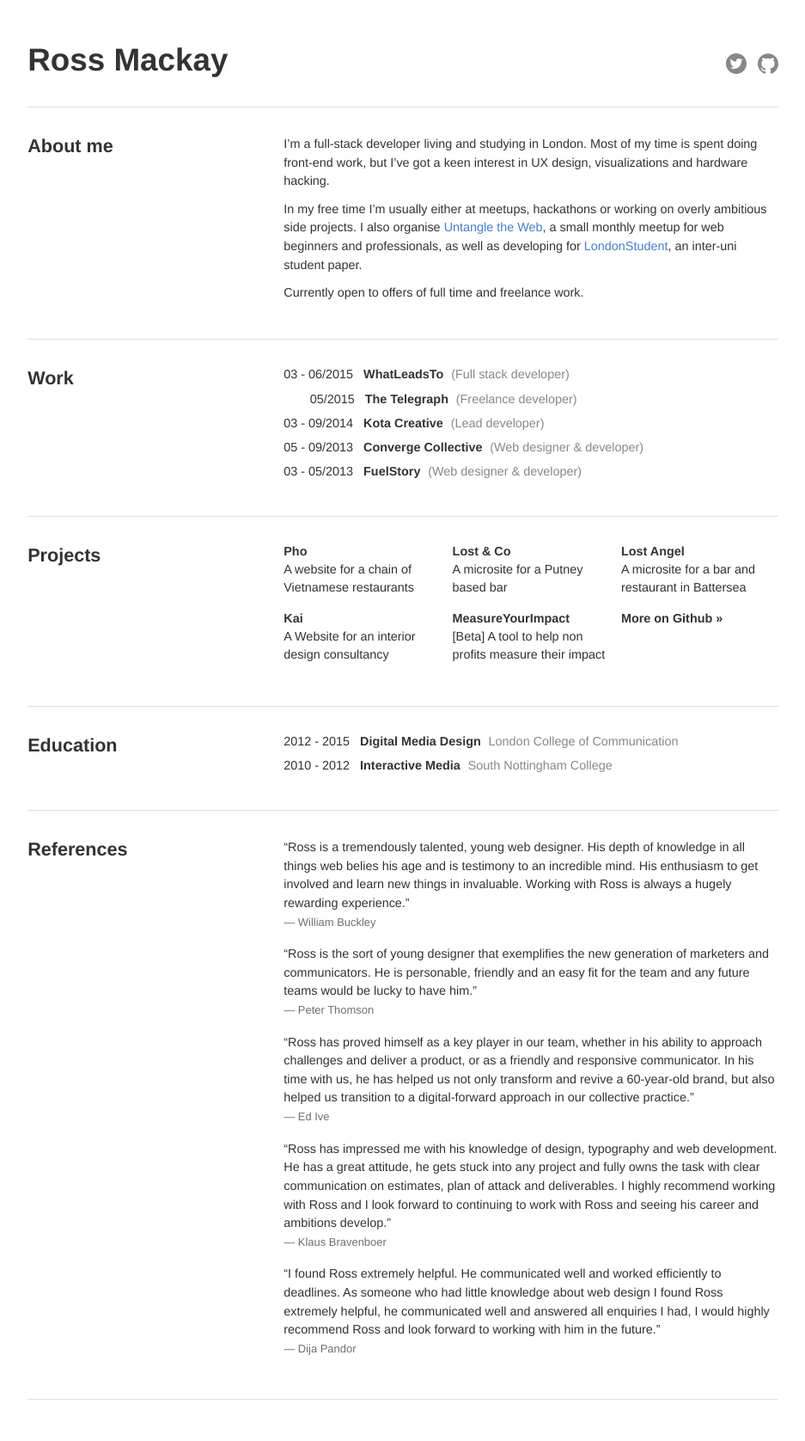
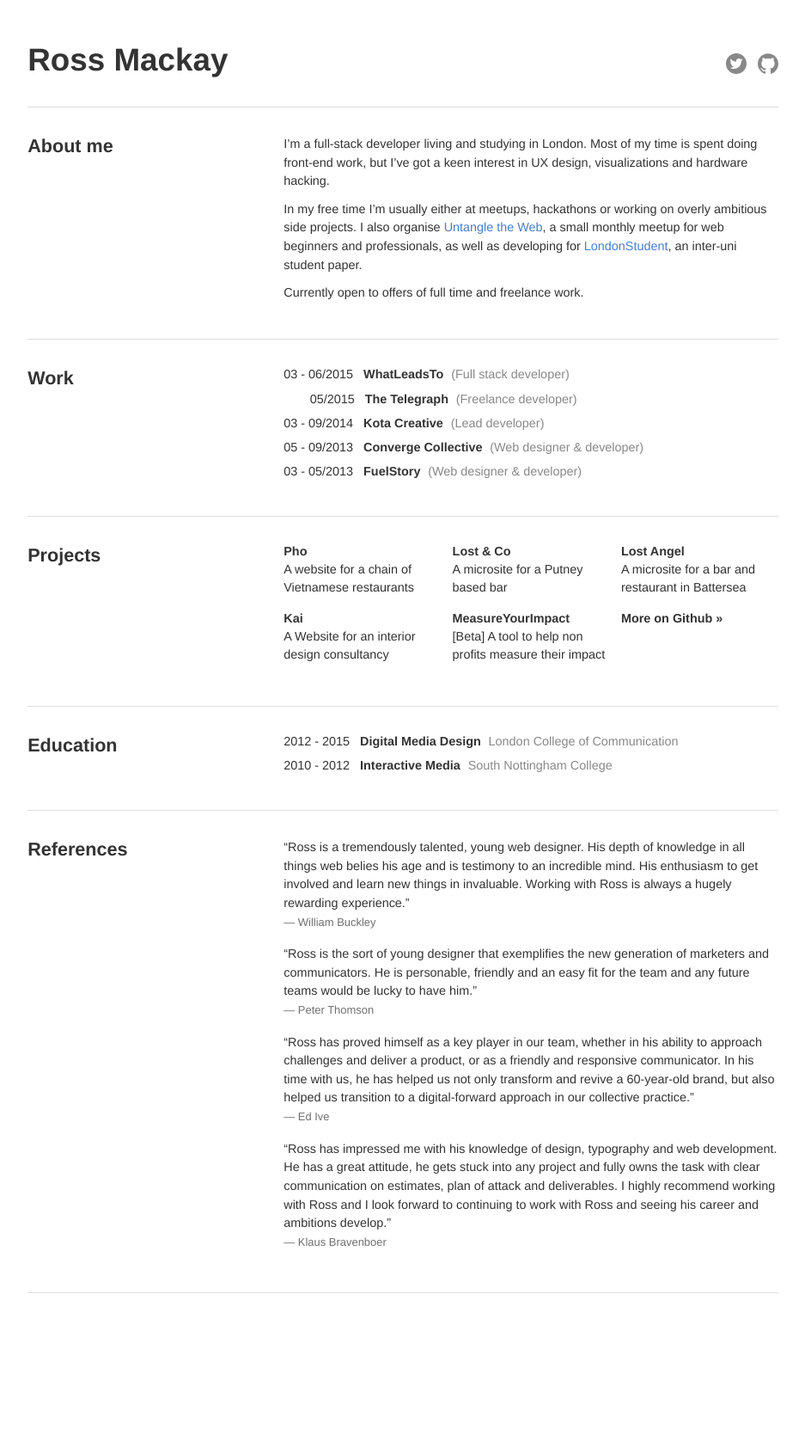
Before and after one commit to mcky/mcky.github.io, a Jekyll site: the page built from cv.html, in a window 1280 px wide. Shown: the whole page at 86% size, without its empty margins (171-1108 px from the left). Built offline with Jekyll 4.4.1, drawn with Linux system fonts in a browser that asks for light colours; after the commit the page ends 1552 px from its top, so only the background shows below that.

Commit message:
Remove badly written reference

```diff
--- a/_data/references.json
+++ b/_data/references.json
@@ -19,9 +19,4 @@
 		, "refereeTitle": "FuelStory"
 		, "body": "Ross has impressed me with his knowledge of design, typography and web development. He has a great attitude, he gets stuck into any project and fully owns the task with clear communication on estimates, plan of attack and deliverables. I highly recommend working with Ross and I look forward to continuing to work with Ross and seeing his career and ambitions develop."
 	}
-	, {
-		"referee": "Dija Pandor"
-		, "refereeTitle": "Alturnative"
-		, "body": "I found Ross extremely helpful. He communicated well and worked efficiently to deadlines. As someone who had little knowledge about web design I found Ross extremely helpful, he communicated well and answered all enquiries I had, I would highly recommend Ross and look forward to working with him in the future."
-	}
 ]
```
